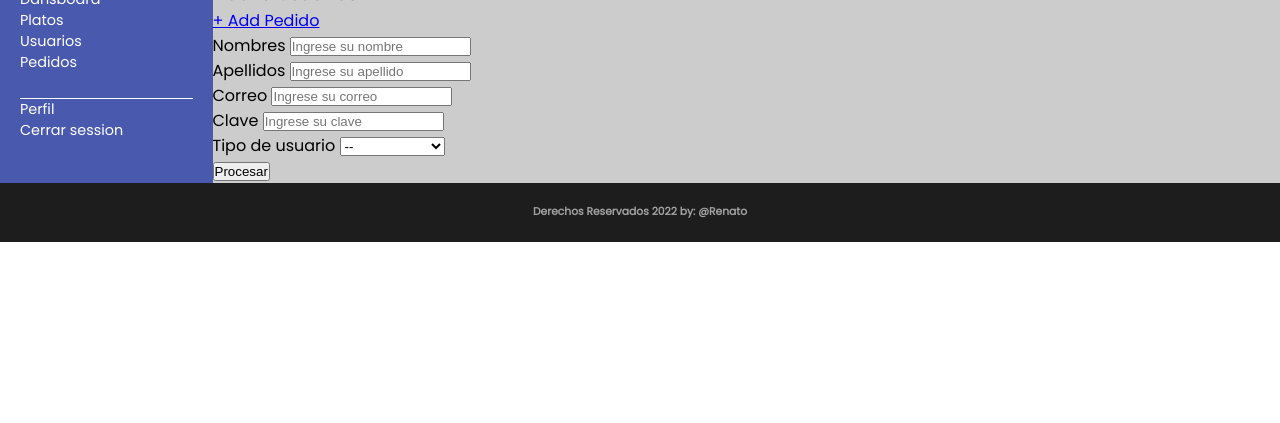
After one commit to renatojobal/IW_app_01, a PHP site: the page made by administrator/views/pedido_add.php in a window 1280 px wide. The commit adds this page. Shown: the part 361-784 px from the top of the page. Run offline with PHP 8.4, Linux system fonts and the light colour scheme; the visitor is signed in with stand-in values (Sample User, id 1); some libraries are stand-ins or nearby versions.

```diff
--- a/administrator/views/header.php
+++ b/administrator/views/header.php
@@ -26,8 +26,9 @@ include("../seguridad/seguridad.php");
 	<section class="contenedorPrincipal">
 		<nav class="menuAdmin">
 			<a href="dashboard.php">Dahsboard</a>
-			<a href="">Platos</a>
+			<a href="plato.php">Platos</a>
 			<a href="user.php">Usuarios</a>
+			<a href="pedido.php">Pedidos</a>
 			<div class="espacioMenu">&nbsp;</div>
 			<a href="">Perfil</a>
 			<a href="">Cerrar session</a>
--- /dev/null
+++ b/administrator/views/pedido_add.php
@@ -0,0 +1,37 @@
+<?php
+	require_once "./header.php";
+
+?>
+<h1>Nuevo Usuarios</h1>
+<div class="menuDashboard"><a href="pedido_add.php">+ Add Pedido</a></div>
+<form method="post" action="../controller/add_user.php">
+			<div class="grupoInput">
+				<label for="nombres">Nombres</label>
+				<input type="text" name="nombres" id="nombres" placeholder="Ingrese su nombre">
+			</div>
+			<div class="grupoInput">
+				<label for="apellidos">Apellidos</label>
+				<input type="text" name="apellidos" id="apellidos" placeholder="Ingrese su apellido">
+			</div>
+			<div class="grupoInput">
+				<label for="correo">Correo</label>
+				<input type="email" name="correo" id="correo" placeholder="Ingrese su correo">
+			</div>
+			<div class="grupoInput">
+				<label for="clave">Clave</label>
+				<input type="password" name="clave" id="clave" placeholder="Ingrese su clave">
+			</div>
+			<div class="grupoInput">
+				<label for="tipoUser">Tipo de usuario</label>
+				<select id="tipoUser" name="tipoUser">
+					<option>--</option>
+					<option value="1">Administrador</option>
+					<option value="2">Visitante</option>
+				</select>
+			</div>
+			<div class="grupoInput">
+			 <button type="submit" value="Procesar" class="btn-submit">Procesar</button>
+			</div>
+		</form>
+
+<?php require_once "./footer.php"; ?>
```
Also changed, not shown: administrator/views/pedido.php (added, +14 -0 lines), administrator/views/pedido_update.php (added, +53 -0 lines), administrator/views/plato.php (added, +14 -0 lines), administrator/views/platos.php (deleted, +0 -34 lines), generate_mysql.sql (+7 -0 lines).
